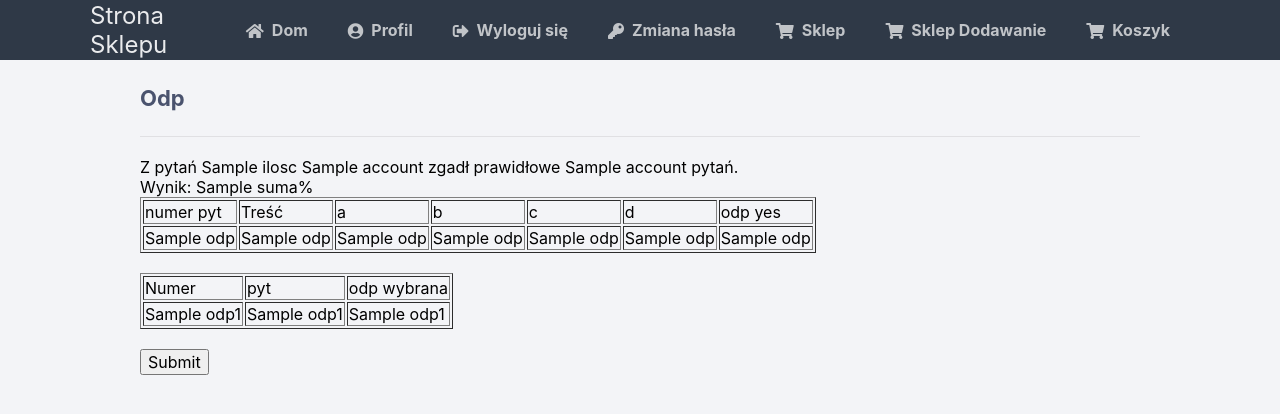
After one commit to Szymon-Olstowski/Flask-www-mysql, a Flask app: template templates/odp.html in a window 1280 px wide. The commit adds this page. Shown: the top 414 px of the page. Run offline with Flask 2, Linux system fonts and the light colour scheme; the template is opened without the code that fills it: most values are stand-ins (such as "Sample title", 1, 10 or a date in 2020); some libraries are stand-ins or nearby versions.

Commit message:
Update pliki 25.05.2022

```diff
--- a/main.py
+++ b/main.py
@@ -1,5 +1,6 @@
 from html.entities import html5
 from flask import Flask, render_template, request, redirect, url_for, session,jsonify #install
+from flask_mail_sendgrid import MailSendGrid
 from werkzeug.utils import secure_filename
 from flask_mail import Mail,Message #install code
 from werkzeug.datastructures import  FileStorage
@@ -10,6 +11,8 @@ from password_generator import PasswordGenerator #install
 import datetime
 import sql
 from pushbullet import Pushbullet #install
+import subprocess as sp
+import bcrypt
 app = Flask(__name__)
 # Zmień to na swój tajny klucz (może być dowolny, to dla dodatkowej ochrony)
 app.secret_key = 'testowany_klucz'
@@ -19,6 +22,7 @@ app.config['MYSQL_USER'] = 'root'
 app.config['MYSQL_PASSWORD'] = ''
 app.config['MYSQL_DB'] = 'pythonlogin'
 #Zainicjuj MySQL
+salt=bcrypt.gensalt()
 mysql = MySQL(app)
 @app.route("/")
 def hello():
@@ -32,21 +36,26 @@ def login():
         # Create variables for easy access
         username = request.form['username']
         password = request.form['password']
-       # Sprawdź, czy konto istnieje przy użyciu MySQL
-        cursor = mysql.connection.cursor(MySQLdb.cursors.DictCursor)
-        cursor.execute('SELECT * FROM accounts WHERE username = %s AND password = %s', (username, password,))
-       # Pobierz jeden rekord i zwróć wynik
-        account = cursor.fetchone()
+        account=sql.accountl(username)
+        cursor = mysql.connection.cursor()
+        cursor.execute('SELECT password FROM accounts WHERE username = %s ', (username,))
+        testp=cursor.fetchone()
        # Jeśli konto istnieje w tabeli kont w naszej bazie danych
-        if account:
+        if bcrypt.checkpw(password.encode("utf-8"),testp[0].encode("utf-8")):
             # Utwórz dane sesji, możemy uzyskać dostęp do tych danych na innych trasach
             session['loggedin'] = True
-            session['id'] = account['id']
-            session['username'] = account['username']
+            session['id'] = account[0]
+            session['username'] = account[1]
             sql.login_as(username)
             ip=request.remote_addr
+            sql.login_ip(username,ip)
             #powiadomienie
             API_KEY = sql.api_key()
+            text = f"Zalogowano: {username} pomyślnie do serwisu z adresu ip: {ip} "
+            pb = Pushbullet(API_KEY)
+            push = pb.push_note("Logowanie", text)
+            #powiadomienie dla 2 użytkownika
+            API_KEY = sql.api_key1()
             text = f"Zalogowano: {username} pomyślnie do serwisu z adresu ip: {ip} "
             pb = Pushbullet(API_KEY)
             push = pb.push_note("Logowanie", text)
@@ -69,12 +78,17 @@ def logout():
    text = f"Wylogowamo użytkonika pomyślnie z serwisu z adresu ip: {ip} "
    pb = Pushbullet(API_KEY)
    push = pb.push_note("Wylogowano", text)
+   #powiadomienie dla 2 użytkownika
+   API_KEY = sql.api_key1()
+   text = f"Wylogowamo użytkonika pomyślnie z serwisu z adresu ip: {ip} "
+   pb = Pushbullet(API_KEY)
+   push = pb.push_note("Wylogowano", text)
    # Redirect to login page
    return redirect(url_for('login'))
 @app.route('/pythonlogin/register', methods=['GET', 'POST'])
 def register():
     msg=""
-     # Sprawdź, czy istnieją żądania POST „nazwa użytkownika” i „hasło” (formularz przesłany przez użytkownika)
+    # Sprawdź, czy istnieją żądania POST „nazwa użytkownika” i „hasło” (formularz przesłany przez użytkownika)
     if request.method == 'POST' and 'username' in request.form and 'password' in request.form and 'email' in request.form:
         # Create variables for easy access
         username = request.form['username']
@@ -92,12 +106,11 @@ def register():
         elif not username or not password or not email:
             msg = 'Proszę wypełnić formularz!'
         else:
-            mail_settings=sql.mail_settings()
-            app.config.update(mail_settings)
-            mail = Mail(app)
+            app.config["MAIL_SENDGRID_API_KEY"] = sql.message_token()
+            mail = MailSendGrid(app)
             with app.app_context():
                 msg = Message(subject="Nowe konto",
-                    sender=app.config.get("MAIL_USERNAME"),
+                    sender=sql.message_username(),
                     recipients=[f"<{email}>"], # użyje emaila wprowadzonego w formularzu
                     html=f"Utworzono nowe konto na ten email. <br> Dane konta <br> Nazwa użytkownika: {username}<br> Hasło: {password}<br> Email: {email}",)
             mail.send(msg)
@@ -107,7 +120,14 @@ def register():
             text = f"Dodano konto {username} do serwisu z adrsu ip: {ip} "
             pb = Pushbullet(API_KEY)
             push = pb.push_note("Rejestracja", text)
-            sql.konto_add(username, password, email)
+            #powiadomienie dla 2 użytkownika
+            API_KEY = sql.api_key1()
+            text = f"Dodano konto {username} do serwisu z adrsu ip: {ip} "
+            pb = Pushbullet(API_KEY)
+            push = pb.push_note("Rejestracja", text)
+            hashed=bcrypt.hashpw(password.encode("utf-8"),salt)
+            #hasło zakodowane
+            sql.konto_add(username, hashed, email,ip)
             msg = 'Konto zostało zarejestrowanie!'
     elif request.method == 'POST':
        # Formularz jest pusty... (brak danych POST)
@@ -129,6 +149,7 @@ def profile():
     # Sprawdź, czy użytkownik jest zalogowany
     if 'loggedin' in session:
         account = sql.profile_account(session)
+
         return render_template('profile.html', account=account)
        # Użytkownik nie jest zalogowany przekierowanie do strony logowania
     else:
@@ -157,11 +178,18 @@ def haslo():
             # Sprawdź, czy konto istnieje przy użyciu MySQL
             account = sql.spr_account(username)
             if account:
-                sql.haslo_change(username,password)
+                hashed=bcrypt.hashpw(password.encode("utf-8"),salt)
+                #hasło zakodowane
+                sql.haslo_change(username,hashed)
                 msg="Hasło zostało zmienione"
                 ip=request.remote_addr
                 #powiadomienie
                 API_KEY = sql.api_key()
+                text = f"Zmieniono hasło dla konta {username} do serwisu z adrsu ip: {ip} "
+                pb = Pushbullet(API_KEY)
+                push = pb.push_note("Zmiana hasła", text)
+                #powiadomienie dla 2 użytkownika
+                API_KEY = sql.api_key1()
                 text = f"Zmieniono hasło dla konta {username} do serwisu z adrsu ip: {ip} "
                 pb = Pushbullet(API_KEY)
                 push = pb.push_note("Zmiana hasła", text)
@@ -233,6 +261,11 @@ def data():
                     text = f"Dodano produkt {nazwa_produktu} do sklepu z adrsu ip: {ip} przez {account[1]} "
                     pb = Pushbullet(API_KEY)
                     push = pb.push_note("Sklep", text)
+                    #powiadomienie dla 2 użytkownika
+                    API_KEY = sql.api_key1()
+                    text = f"Dodano produkt {nazwa_produktu} do sklepu z adrsu ip: {ip} przez {account[1]} "
+                    pb = Pushbullet(API_KEY)
+                    push = pb.push_note("Sklep", text)
                 else:
                     if data!=None and data1!=None:
                         msg="Nazwa proddukru i indenfikator istnieją się w sklepie"
@@ -265,19 +298,26 @@ def password_resert():
                 pwo.minlen = 5
                 pwo.maxlen = 16
                 password=pwo.generate()
-                sql.haslo_change(username, password)
-                mail_settings=sql.mail_settings()
-                app.config.update(mail_settings)
-                mail = Mail(app)
+                hashed=bcrypt.hashpw(password.encode("utf-8"),salt)
+                #hasło zakodowane
+                sql.haslo_change(username, hashed)
+                app.config["MAIL_SENDGRID_API_KEY"] = sql.message_token()
+                mail = MailSendGrid(app)
                 with app.app_context():
                     msg = Message(subject="Hasło do konta",
-                      sender=app.config.get("MAIL_USERNAME"),
+                      sender=sql.message_username(),
                       recipients=[f"<{email}>"], # użyje emaila wprowadzonego w formularzu
                       body=f"Zmieniono twóje hasło do konta {username}. Nowe hasło do konta: {password}",)
                     mail.send(msg)
                 ip=request.remote_addr
                 #powiadomienie
                 API_KEY = sql.api_key()
+                text = f"Zmieniono hasło dla konta {username} do serwisu z adrsu ip: {ip} "
+                pb = Pushbullet(API_KEY)
+                push = pb.push_note("Zmiana hasła", text)
+                msg="Ustawiono hasło na:  ",password
+                #powiadomienie dla 2 użytkownika
+                API_KEY = sql.api_key1()
                 text = f"Zmieniono hasło dla konta {username} do serwisu z adrsu ip: {ip} "
                 pb = Pushbullet(API_KEY)
                 push = pb.push_note("Zmiana hasła", text)
@@ -376,6 +416,12 @@ def permisje():
                     pb = Pushbullet(API_KEY)
                     push = pb.push_note("Permisje", text)
                     msg="Zmiana permisji została wykonana"
+                    #powiadomienie dla w 2 użytkownika
+                    API_KEY = sql.api_key1()
+                    text = f"Dla konta {username} zmieniono permisje z adresu ip: {ip} "
+                    pb = Pushbullet(API_KEY)
+                    push = pb.push_note("Permisje", text)
+                    msg="Zmiana permisji została wykonana"
                 else:
                     msg="Nie ma takiego użytkownika"
             else:
@@ -449,6 +495,11 @@ def sklep_edit():
                             text = f"Admin {account[1]} usunął produkt z sklepu z adresu ip: {ip} "
                             pb = Pushbullet(API_KEY)
                             push = pb.push_note("Sklep", text)
+                            #powiadomienie dla 2 użytkownika
+                            API_KEY = sql.api_key1()
+                            text = f"Admin {account[1]} usunął produkt z sklepu z adresu ip: {ip} "
+                            pb = Pushbullet(API_KEY)
+                            push = pb.push_note("Sklep", text)
                         else:
                             if cena[0]<int(cena_t):
                                 for t in t:
@@ -464,6 +515,11 @@ def sklep_edit():
                                 sql.sklep_update(int(cena_t),indenfikator)
                                 #powiadomienie
                                 API_KEY = sql.api_key()
+                                text = f"Admin {account[1]} zwiększył cenę produktu do sklepu z adresu ip: {ip} "
+                                pb = Pushbullet(API_KEY)
+                                push = pb.push_note("Sklep", text)
+                                #powiadomienie dla 2 użytkownika
+                                API_KEY = sql.api_key1()
                                 text = f"Admin {account[1]} zwiększył cenę produktu do sklepu z adresu ip: {ip} "
                                 pb = Pushbullet(API_KEY)
                                 push = pb.push_note("Sklep", text)
@@ -484,13 +540,22 @@ def sklep_edit():
                                 text = f"Admin {account[1]} zmiejszył cenę produktu do sklepu z adresu ip: {ip} "
                                 pb = Pushbullet(API_KEY)
                                 push = pb.push_note("Sklep", text)
+                                #powiadomienie dla 2 użytkownika
+                                API_KEY = sql.api_key()
+                                text = f"Admin {account[1]} zmiejszył cenę produktu do sklepu z adresu ip: {ip} "
+                                pb = Pushbullet(API_KEY)
+                                push = pb.push_note("Sklep", text)
                     else:
-                        print("twt")
                         if usun=="TAK":
                             cursor.execute("DELETE FROM Sklep WHERE indenfikator=%s",(indenfikator,))
                             mysql.connection.commit()
                             #powiadomienie
                             API_KEY = sql.api_key()
+                            text = f"Admin {account[1]} usunął produkt z sklepu z adresu ip: {ip} "
+                            pb = Pushbullet(API_KEY)
+                            push = pb.push_note("Sklep", text)
+                            #powiadomienie dla 2 użytkownika
+                            API_KEY = sql.api_key1()
                             text = f"Admin {account[1]} usunął produkt z sklepu z adresu ip: {ip} "
                             pb = Pushbullet(API_KEY)
                             push = pb.push_note("Sklep", text)
@@ -502,11 +567,21 @@ def sklep_edit():
                                 text = f"Admin {account[1]} zwiększył cenę produktu do sklepu z adresu ip: {ip} "
                                 pb = Pushbullet(API_KEY)
                                 push = pb.push_note("Sklep", text)
+                                #powiadomienie dla 2 użytkownika
+                                API_KEY = sql.api_key1()
+                                text = f"Admin {account[1]} zwiększył cenę produktu do sklepu z adresu ip: {ip} "
+                                pb = Pushbullet(API_KEY)
+                                push = pb.push_note("Sklep", text)
                             if cena[0]>int(cena_t):
                                 sql.sklep_update(int(cena_t),indenfikator)
                                 #powiadomienie
                                 API_KEY = sql.api_key()
-                                text = f"Admin {account[1]} zmiejszył cenę produktu do sklepu z adresu ip: {ip} "
+                                text = f"Admin {account[1]} zmniejszył cenę produktu do sklepu z adresu ip: {ip} "
+                                pb = Pushbullet(API_KEY)
+                                push = pb.push_note("Sklep", text)
+                                #powiadomienie dla 2 użytkownika
+                                API_KEY = sql.api_key1()
+                                text = f"Admin {account[1]} zmniejszył cenę produktu do sklepu z adresu ip: {ip} "
                                 pb = Pushbullet(API_KEY)
                                 push = pb.push_note("Sklep", text)
             else:
@@ -516,7 +591,151 @@ def sklep_edit():
     else:
         return redirect(url_for('login'))
     return redirect(url_for('koszyk_user'))
+@app.route('/pytania')
+def pytania():
+    if 'loggedin' in session:
+        account = sql.account(session)
+        ilosc_pytania=sql.spr_ilosc()
+        ilosc_spr_username=sql.spr_ilosc_username(account[1])
+        if ilosc_spr_username[0]==ilosc_pytania[0]:
+            return redirect(url_for('odp'))
+        else:
+            pytanie=sql.pytania()
+    else:
+        return redirect(url_for('login'))
+    return render_template('pytania.html',pytanie=pytanie)
+@app.route('/test', methods=['GET', 'POST'])
+def test():
+    if request.method == 'POST' and 'numer':
+        ilosc_spr=sql.spr_ilosc()
+        account = sql.account(session)
+        id=request.form["numer"]
+        mucha=request.form.getlist('mycheckbox')
+        test=sql.pytania_pr(id)
+        if test:
+            if mucha[0]==test[2]:
+                wmg="Tak"
+                ilosc=account[10]+1
+                sql.add_wynik(account[1],id,wmg,mucha[0])
+                sql.wynik(ilosc,account[1])
+            if mucha[0]!=test[2]:
+                wmg="Nie"
+                ilosc=account[10]
+                sql.add_wynik(account[1],id,wmg,mucha[0])
+                sql.wynik(ilosc,account[1])
+        if ilosc_spr[0]==ilosc:
+            return redirect(url_for('odp'))
+    else:
+        return redirect(url_for('login'))
+    return redirect(url_for('pytania'))
+@app.route('/odp')
+def odp():
+    if 'loggedin' in session:
+        account = sql.account(session)
+        pytanie=sql.pytania()
+        ceck=sql.odp(account[1])
+        ilosc=sql.spr_ilosc()
+        suma=round(account[10]/ilosc[0],2)*100
+        if suma==1.0:
+            suma=100
+    else:
+        return redirect(url_for('login'))
+    return render_template('odp.html',pytanie=pytanie,ceck=ceck,suma=suma,ilosc=ilosc,account=account)
+@app.route('/button_odp' ,methods=['GET', 'POST'])
+def button_odp():
+    if request.method == 'POST':
+        account = sql.account(session)
+        cursor = mysql.connection.cursor()
+        cursor.execute("DELETE FROM odp WHERE username=%s",(account[1],))
+        mysql.connection.commit()
+        ilosc=0
+        sql.wynik(ilosc,account[1])
+        ip=request.remote_addr
+        #powiadomienie
+        API_KEY = sql.api_key()
+        text = f"Użytkownik {account[1]} wyczysćił własne odpowiedżi z adresu ip: {ip} "
+        pb = Pushbullet(API_KEY)
+        push = pb.push_note("Pytania", text)
+        #powiadomienie dla 2 użytkownika
+        API_KEY = sql.api_key1()
+        text = f"Użytkownik {account[1]} wyczysćił własne odpowiedżi z adresu ip: {ip}"
+        pb = Pushbullet(API_KEY)
+        push = pb.push_note("Pytania", text)
+    return redirect(url_for('pytania'))
 
-if __name__ == '__main__':
+"""
+def is_mucha():
+    if request.method == 'POST' and
+            'numer_pytania' in request.form and
+            "odp_tak" in request.form and "a" in request.form  and "b" in request.form and "c" in request.form and "d" in request.form and "tresc" in request.form and "wyczyc" in request.form:
+"""
+
+@app.route("/pytanie_add",methods=["GET", "POST"])
+def pytanie_add():
+    msg=""
+    if 'loggedin' in session:
+        account = sql.account(session)
+        print(account[8])
+        if account[8]=="admin":
+            print("mucha13")
+            print(request.form)
+            if request.method == 'POST' and 'numer_pytania' in request.form and "odp_tak" in request.form and "a" in request.form  and "b" in request.form and "c" in request.form and "d" in request.form and "tresc" in request.form and "wyczyc" in request.form:
+                print("mudewf4")
+                numer_pytania=request.form['numer_pytania']
+                odp_tak=request.form['odp_tak']
+                a=request.form['a']
+                b=request.form['b']
+                c=request.form['c']
+                d=request.form['d']
+                tresc=request.form['tresc']
+                wyczyc=request.form['wyczyc']
+                print(numer_pytania,odp_tak,a,b,c,d,tresc,wyczyc)
+                ip=request.remote_addr
+                if wyczyc=="Tak":
+                    print("Tak")
+                    cursor = mysql.connection.cursor()
+                    cursor.execute("DELETE FROM odp")
+                    mysql.connection.commit()
+                    ilosc=0
+                    cursor.execute("UPDATE account SET odp_yes=%s",(ilosc,))
+                    mysql.connection.commit()
+                    sql.pytania_add(numer_pytania,odp_tak,a,b,c,d,tresc)
+                    #powiadomienie
+                    API_KEY = sql.api_key()
+                    text = f"Administrator {account[1]} wyczysćił wszytkie pytania dodawając nowe pytania z adresu ip: {ip} "
+                    pb = Pushbullet(API_KEY)
+                    push = pb.push_note("Pytania", text)
+                    #powiadomienie dla 2 użytkownika
+                    API_KEY = sql.api_key1()
+                    text = f"Administrator {account[1]} wyczysćił wszytkie pytania dodawając nowe pytania z adresu ip: {ip} "
+                    pb = Pushbullet(API_KEY)
+                    push = pb.push_note("Pytania", text)
+                    msg="dodano pytanie"
+                else:
+                    print("nie")
+                    pytanie=sql.pytania_pr(numer_pytania)
+                    print(pytanie)
+                    if pytanie:
+                        msg="Podany numer pytania jest zajęty"
+                    else:
+                        sql.pytania_add(numer_pytania,odp_tak,a,b,c,d,tresc)
+                        #powiadomienie
+                        API_KEY = sql.api_key()
+                        text = f"Administrator {account[1]} dodał nowe pytanie z adresu ip: {ip} "
+                        pb = Pushbullet(API_KEY)
+                        push = pb.push_note("Pytania", text)
+                        #powiadomienie dla 2 użytkownika
+                        API_KEY = sql.api_key1()
+                        text = f"Administrator {account[1]} dodawł nowe pytania z adresu ip: {ip} "
+                        pb = Pushbullet(API_KEY)
+                        push = pb.push_note("Pytania", text)
+                        msg="dodano pytanie"
+        else:
+            return redirect(url_for('home'))
+    else:
+        return redirect(url_for('login'))
+    return render_template('pytanie_add.html',msg=msg)
+
 #zmień adres ip odowiedni dla swojej sieći
+if __name__=="__main__":
     app.run(host="192.168.0.220")
--- a/templates/admin.html
+++ b/templates/admin.html
@@ -8,4 +8,6 @@
 <a href="{{ url_for('user') }}">Konta</a>
 <br>
 <a href="{{ url_for('koszyk_user') }}">Koszyk User</a>
+<br>
+<a href="{{ url_for('pytanie_add')}}">Pytania Add</a>
 {% endblock %}
--- a/templates/home.html
+++ b/templates/home.html
@@ -9,10 +9,6 @@
 <!-- STOP free4u.pl -->
 <!-- START free4u.pl -->
 <script type="text/JavaScript" src="http://www.free4u.pl/data_godzina.php?co=godzina"></script>
-<script type="text/JavaScript">
-    test={{test}}
-    alert(test);
-</script>
 <!-- STOP free4u.pl -->
 <p>Witaj z powrotem {{ username }}!</p>
 <form action="/uploader" method="post" enctype="multipart/form-data">
--- /dev/null
+++ b/templates/odp.html
@@ -0,0 +1,51 @@
+<!DOCTYPE html>
+<html lang="pl">
+<head>
+    <meta charset="UTF-8">
+    <meta name="viewport" content="width=device-width, initial-scale=1.0">
+    <meta http-equiv="X-UA-Compatible" content="ie=edge">
+    <title>Pytania odp</title>
+</head>
+{% extends 'layout.html' %}
+{% block title %}Odp{% endblock %}
+{% block content %}
+<body>
+<h2>Odp</h2>
+<!-- START free4u.pl -->
+<script type="text/JavaScript" src="http://www.free4u.pl/data_godzina.php?co=data"></script>
+<!-- STOP free4u.pl -->
+<!-- START free4u.pl -->
+<script type="text/JavaScript" src="http://www.free4u.pl/data_godzina.php?co=godzina"></script>
+<!-- STOP free4u.pl -->
+<br>
+Z pytań {{ilosc[0]}} {{account[1]}} zgadł prawidłowe {{account[10]}} pytań.
+<br>
+Wynik: {{suma}}%
+<table border="1">
+    <tr>
+        <td>numer pyt</td><td>Treść</td><td>a</td><td>b</td><td>c</td><td>d</td><td>odp yes</td>
+    </tr>
+    {% for odp in pytanie %}
+    <tr>
+        <td>{{odp[1]}}</td><td>{{odp[7]}}</td><td>{{odp[3]}}</td><td>{{odp[4]}}</td><td>{{odp[5]}}</td><td>{{odp[6]}}</td><td>{{odp[2]}}</td>
+    </tr>
+    {% endfor %}
+</table>
+<br>
+<table border="1">
+<tr>
+<td>Numer</td><td>pyt</td><td>odp wybrana</td>
+</tr>
+{% for odp1 in ceck%}
+<tr>
+<td>{{odp1[2]}}</td><td>{{odp1[3]}}</td><td>{{odp1[4]}}</td>
+</tr>
+{% endfor%}
+</table>
+<br>
+<form method="POST" action="/button_odp">
+<input type="submit">
+</form>
+</body>
+</html>
+{% endblock %}
--- a/templates/permisje.html
+++ b/templates/permisje.html
@@ -10,9 +10,8 @@
 		<div class="register">
 			<h1>Permisje</h1>
 			<div class="links">
-				<a href="{{ url_for('login') }}">Logowanie</a>
-				<a href="{{ url_for('register') }}" >Zarejestruj</a>
-                <a href="{{ url_for('register') }}" class="active">Permisje</a>
+				<a href="{{ url_for('message') }}" class="active">Message</a>
+                <a href="{{ url_for('permisje') }}" class="active">Permisje</a>
                 <a href="{{ url_for('admin') }}">Admin</a>
 			</div>
 			<form action="{{ url_for('permisje') }}" method="post" autocomplete="off">
--- a/templates/profile.html
+++ b/templates/profile.html
@@ -42,8 +42,8 @@
             <td>{{ account['money'] }} zł</td>
         </tr>
     </table>
-    {% if account[8] == admin %}
-    <a href="{{ url_for('admin') }}">Panel admina</a>
-    {%endif %}
+    <!--<a href="{{ url_for('admin') }}">Panel admina</a> -->
+    <a href="{{ url_for('pytania') }}">Pytania</a>
+
 </div>
 {% endblock %}
--- a/templates/users.html
+++ b/templates/users.html
@@ -11,13 +11,13 @@
 <!-- STOP free4u.pl -->
 <table border="1">
     <tr>
-        <td>Nazwa użytkownika</td><td>Hasło</td><td>Email</td><td>Create as</td><td>Login as</td><td>Zmiana hasła</td><td>Stan koszyka</td><td>Permisje</td>
+        <td>Nazwa użytkownika</td><td>Hasło</td><td>Email</td><td>Create as</td><td>Login as</td><td>Zmiana hasła</td><td>Stan koszyka</td><td>Permisje</td><td>Ostatnie logowanie ip</td>
     </tr>
+
     {% for user in users %}
     <tr>
-        <td>{{user[1]}}</td><td>{{user[2]}}</td><td>{{user[3]}}</td><td>{{user[4]}}</td><td>{{user[5]}}</td><td>{{user[6]}}</td><td>{{user[7]}}</td><td>{{user[8]}}
+        <td>{{user[1]}}</td><td>{{user[2]}}</td><td>{{user[3]}}</td><td>{{user[4]}}</td><td>{{user[5]}}</td><td>{{user[6]}}</td><td>{{user[7]}}</td><td>{{user[8]}}<td>{{user[9]}}</td>
     </tr>
     {% endfor %}
 </table>
-<a href="{{ url_for('admin') }}">Panel Admina</a>
 {% endblock %}
```
Also changed, not shown: baza_danych sql.txt (+21 -0 lines), templates/pytania.html (added, +41 -0 lines), templates/pytanie_add.html (added, +42 -0 lines).
